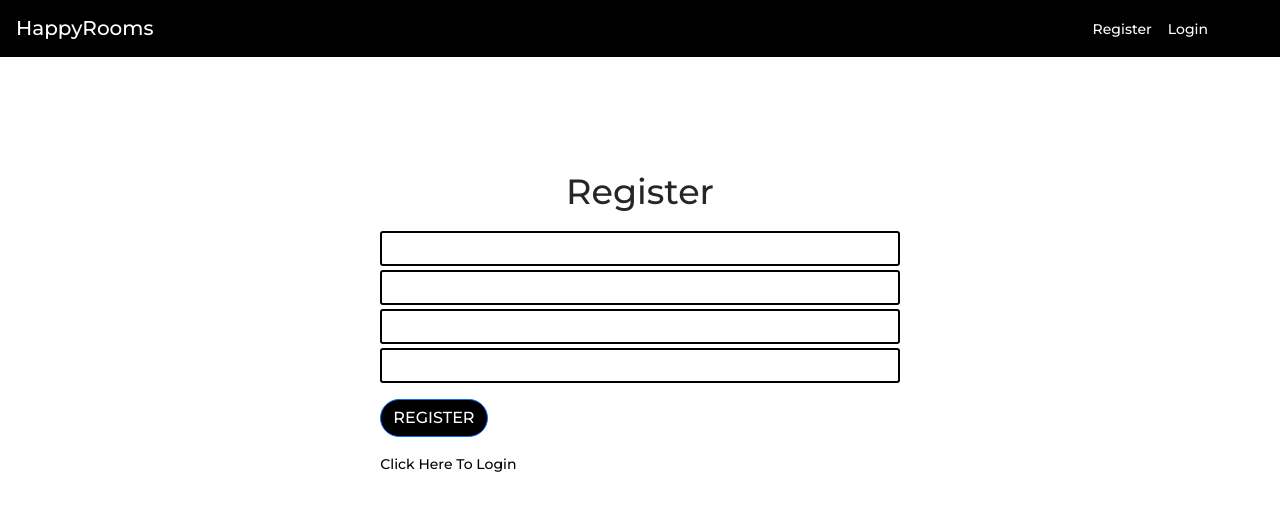
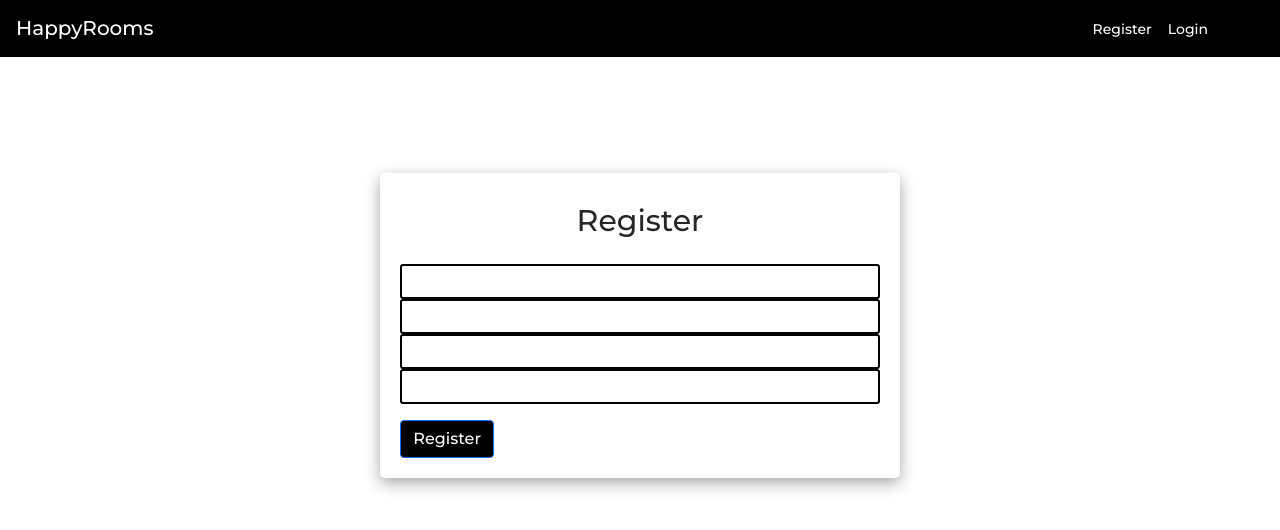
Before and after one commit to ajayajdeveloper/happyRooms, a React (Create React App) app in the folder client/: page /register in a window 1280 px wide. Shown: the top 530 px of the page. Built offline with nearby package versions, Linux system fonts and the light colour scheme.

Commit message:
my changes

```diff
--- a/client/src/screens/Registerscreen.js
+++ b/client/src/screens/Registerscreen.js
@@ -63,7 +63,7 @@ function Registerscreen() {
 
                     {success && <Success message="registertion success" />}
 
-                    {/* <div className='bs'>
+                    <div className='bs'>
                         <h2>Register</h2>
                         <input  type="text"  placeholder="name"  className='form-control'
                       value={name} onChange={ (e) => {setname(e.target.value)}} autofocus  />
@@ -78,34 +78,6 @@ function Registerscreen() {
                       value={cpassword} onChange={ (e) => {setcpassword(e.target.value)}} autofocus/>
 
                         <button className='btn btn-primary mt-3' onClick={register}>Register</button>
-                    </div> */}
-
-
-                    <h2 className="text-center m-2" style={{ fontSize: "35px" }}>
-                        Register
-                    </h2>
-                    <div>
-                        <input required type="text" placeholder="name" className="form-control mt-1" value={name} onChange={(e) => { setname(e.target.value) }} />
-                        <input required type="text" placeholder="email" className="form-control mt-1" value={email} onChange={(e) => { setemail(e.target.value) }} />
-                        <input
-                            type="text"
-                            placeholder="password"
-                            className="form-control mt-1"
-                            value={password}
-                            required
-                            onChange={(e) => { setpassword(e.target.value) }}
-                        />
-                        <input
-                            type="text"
-                            placeholder="confirm password"
-                            className="form-control mt-1"
-                            value={cpassword}
-                            required
-                            onChange={(e) => { setcpassword(e.target.value) }}
-                        />
-                        <button onClick={register} className="btn btn-primary rounded-pill mt-3 mb-3">REGISTER</button>
-                        <br />
-                        <a style={{ color: 'black' }} href="/login">Click Here To Login</a>
                     </div>
 
                 </div>
```
